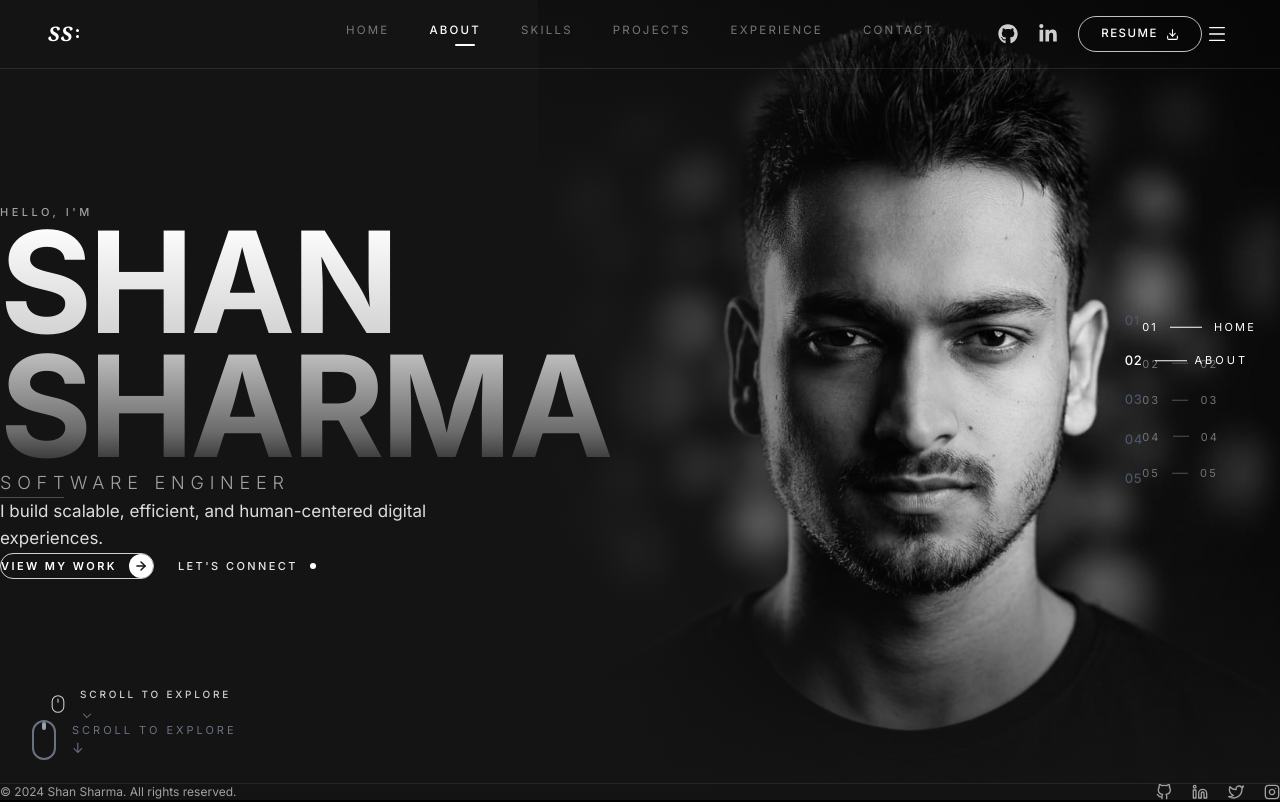
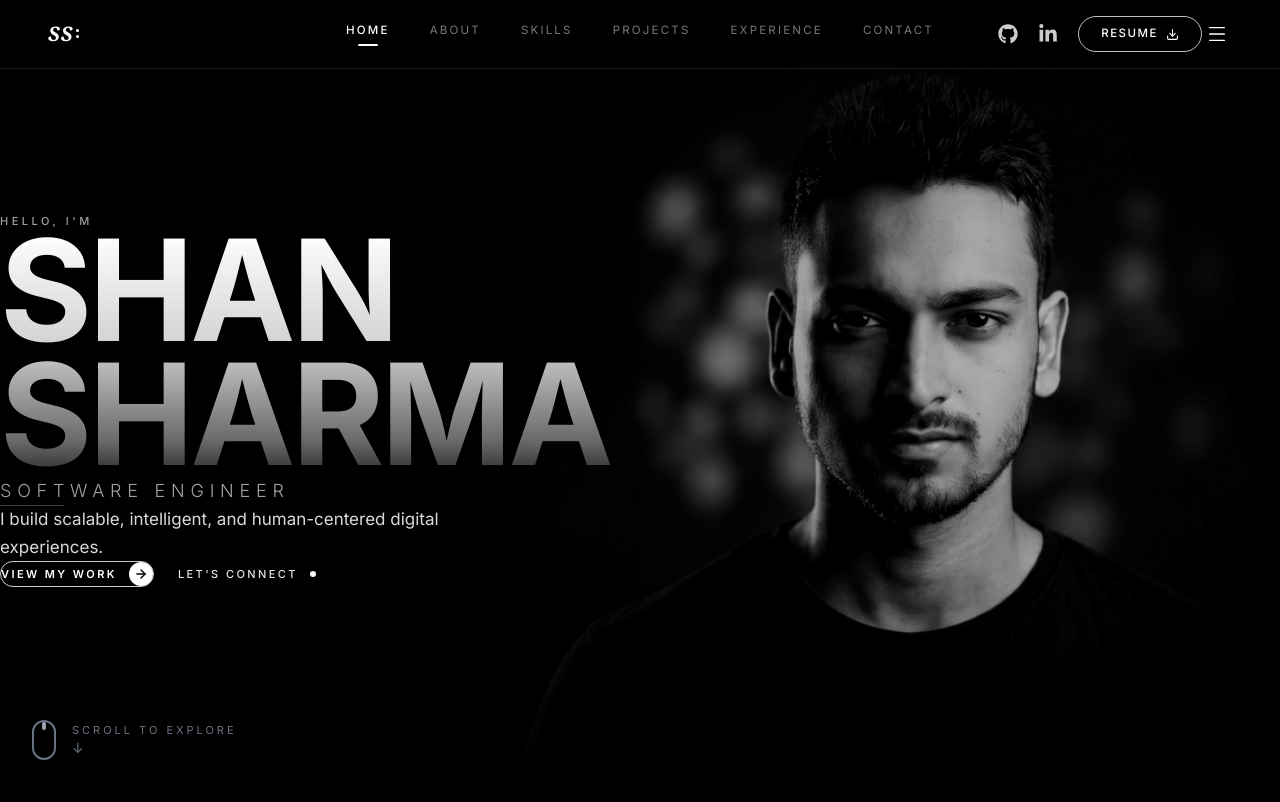
Before and after one commit to shansharma24/portfolio2026, a React (Vite) app: page / in a window 1280 px wide. Shown: the top 802 px of the page. Built offline with nearby package versions, Linux system fonts and the light colour scheme.

Commit message:
background

```diff
--- a/src/App.jsx
+++ b/src/App.jsx
@@ -6,14 +6,12 @@ import Projects from './components/Projects'
 import Experience from './components/Experience'
 import Contact from './components/Contact'
 import Footer from './components/Footer'
-import SidebarNumbers from './components/SidebarNumbers'
 import ScrollIndicator from './components/ScrollIndicator'
 
 export default function App() {
   return (
     <div className="bg-black min-h-screen text-white overflow-x-hidden">
       <Navbar />
-      <SidebarNumbers />
       <ScrollIndicator />
       <main>
         <Hero />
--- a/src/components/Hero.jsx
+++ b/src/components/Hero.jsx
@@ -1,11 +1,6 @@
-"use client";
-
-import { motion } from "framer-motion";
-import { ArrowRight, Mouse, ChevronDown } from "lucide-react";
-import { FiGithub, FiLinkedin, FiTwitter, FiInstagram } from "react-icons/fi";
-import mePortrait from "../assets/shan.jpg";
-
-const SECTIONS = ["01", "02", "03", "04", "05"];
+import { motion } from 'framer-motion'
+import { ArrowRight } from 'lucide-react'
+import bgImage from '../assets/bg.jpg'
 
 const fade = {
   hidden: { opacity: 0, y: 24 },
@@ -14,41 +9,49 @@ const fade = {
     y: 0,
     transition: { duration: 0.9, delay: 0.15 + i * 0.12, ease: [0.22, 1, 0.36, 1] },
   }),
-};
+}
 
 const silverGradient = {
   backgroundImage:
-    "linear-gradient(180deg, #ffffff 0%, #d4d4d4 45%, #6b6b6b 85%, #2a2a2a 100%)",
-  WebkitBackgroundClip: "text",
-  backgroundClip: "text",
-  color: "transparent",
-  WebkitTextFillColor: "transparent",
-};
+    'linear-gradient(180deg, #ffffff 0%, #d4d4d4 45%, #6b6b6b 85%, #2a2a2a 100%)',
+  WebkitBackgroundClip: 'text',
+  backgroundClip: 'text',
+  color: 'transparent',
+  WebkitTextFillColor: 'transparent',
+}
 
 export default function Hero() {
+  const handleScroll = (e, href) => {
+    e.preventDefault()
+    const el = document.querySelector(href)
+    if (el) el.scrollIntoView({ behavior: 'smooth' })
+  }
+
   return (
     <section
-      className="relative flex min-h-screen w-full flex-col overflow-hidden bg-[#141414] text-white"
-      style={{ fontFamily: "Inter, system-ui, sans-serif" }}
+      id="home"
+      className="relative w-full h-screen overflow-hidden bg-black"
     >
-      {/* Portrait */}
+      {/* ── Full-screen background image ── */}
       <motion.div
         initial={{ opacity: 0, scale: 1.05 }}
         animate={{ opacity: 1, scale: 1 }}
         transition={{ duration: 1.4, ease: [0.22, 1, 0.36, 1] }}
-        className="pointer-events-none absolute inset-y-0 right-0 z-0 w-full md:w-[62%] lg:w-[58%]"
+        className="absolute inset-0 z-0"
       >
         <img
-          src={mePortrait}
-          alt="Shan Sharma portrait"
-          className="h-full w-full object-cover object-center md:object-[center_top] grayscale"
+          src={bgImage}
+          alt="Background"
+          className="w-full h-full object-cover object-center"
+          style={{ filter: 'grayscale(100%) contrast(1.1)' }}
         />
-        {/* Left fade into background */}
+
+        {/* Dark overlay so text stays readable */}
         <div
           className="absolute inset-0"
           style={{
             background:
-              "linear-gradient(90deg, #141414 0%, rgba(20,20,20,0.9) 15%, rgba(20,20,20,0.25) 40%, transparent 70%)",
+              'linear-gradient(90deg, rgba(0,0,0,0.85) 0%, rgba(0,0,0,0.6) 40%, rgba(0,0,0,0.3) 70%, rgba(0,0,0,0.15) 100%)',
           }}
         />
         {/* Top + bottom vignette */}
@@ -56,25 +59,32 @@ export default function Hero() {
           className="absolute inset-0"
           style={{
             background:
-              "linear-gradient(180deg, rgba(8,8,8,0.4) 0%, transparent 25%, transparent 70%, #141414 100%)",
+              'linear-gradient(180deg, rgba(0,0,0,0.5) 0%, transparent 25%, transparent 70%, rgba(0,0,0,0.9) 100%)',
           }}
         />
       </motion.div>
 
-      {/* Hero content */}
-      <div className="relative z-10 flex flex-1 items-center px-6 md:px-12">
-        <div className="max-w-2xl pb-24 pt-10 md:pb-32 md:pt-16">
+      {/* ── Text content overlaid on the image ── */}
+      <div className="relative z-10 h-full flex items-center">
+        <div className="max-w-[1400px] mx-auto px-6 lg:px-12 w-full">
+          <div className="max-w-2xl">
             <motion.p
-            custom={0} initial="hidden" animate="show" variants={fade}
-            className="mb-6 text-[11px] font-medium tracking-[0.32em] text-neutral-400"
+              custom={0}
+              initial="hidden"
+              animate="show"
+              variants={fade}
+              className="text-neutral-400 text-[11px] font-medium tracking-[0.32em] uppercase mb-6"
             >
               HELLO, I&apos;M
             </motion.p>
 
             <motion.h1
-            custom={1} initial="hidden" animate="show" variants={fade}
-            className="font-black leading-[0.88] tracking-tight"
-            style={{ ...silverGradient, fontSize: "clamp(3.5rem, 11vw, 9rem)" }}
+              custom={1}
+              initial="hidden"
+              animate="show"
+              variants={fade}
+              className="font-black leading-[0.88] tracking-tight mb-6"
+              style={{ ...silverGradient, fontSize: 'clamp(3.5rem, 11vw, 9rem)' }}
             >
               SHAN
               <br />
@@ -82,35 +92,48 @@ export default function Hero() {
             </motion.h1>
 
             <motion.div
-            custom={2} initial="hidden" animate="show" variants={fade}
-            className="mt-6"
+              custom={2}
+              initial="hidden"
+              animate="show"
+              variants={fade}
             >
-            <p className="text-base font-light tracking-[0.32em] text-neutral-400 md:text-lg">
+              <p className="text-neutral-400 text-base md:text-lg font-light tracking-[0.32em] uppercase">
                 SOFTWARE ENGINEER
               </p>
               <div className="mt-3 h-px w-16 bg-neutral-500/60" />
             </motion.div>
 
             <motion.p
-            custom={3} initial="hidden" animate="show" variants={fade}
-            className="mt-8 max-w-md text-base leading-relaxed text-white/85 md:text-[17px]"
+              custom={3}
+              initial="hidden"
+              animate="show"
+              variants={fade}
+              className="mt-8 text-white/85 text-base md:text-[17px] leading-relaxed max-w-md"
             >
-            I build scalable, efficient, and human-centered digital experiences.
+              I build scalable, intelligent, and human-centered digital experiences.
             </motion.p>
 
             <motion.div
-            custom={4} initial="hidden" animate="show" variants={fade}
+              custom={4}
+              initial="hidden"
+              animate="show"
+              variants={fade}
               className="mt-10 flex flex-wrap items-center gap-6"
             >
-            <button className="group inline-flex items-center gap-3 rounded-full border border-white/80 bg-transparent px-6 py-3.5 text-[11px] font-semibold tracking-[0.22em] text-white transition-all hover:bg-white hover:text-[#141414]">
+              <a
+                href="#projects"
+                onClick={(e) => handleScroll(e, '#projects')}
+                className="group inline-flex items-center gap-3 rounded-full border border-white/80 bg-transparent px-6 py-3.5 text-[11px] font-semibold tracking-[0.22em] text-white transition-all hover:bg-white hover:text-black"
+              >
                 VIEW MY WORK
-              <span className="grid h-6 w-6 place-items-center rounded-full bg-white text-[#141414] transition-transform group-hover:translate-x-1 group-hover:bg-[#141414] group-hover:text-white">
+                <span className="grid h-6 w-6 place-items-center rounded-full bg-white text-black transition-transform group-hover:translate-x-1 group-hover:bg-black group-hover:text-white">
                   <ArrowRight className="h-3.5 w-3.5" strokeWidth={2.5} />
                 </span>
-            </button>
+              </a>
 
               <a
                 href="#contact"
+                onClick={(e) => handleScroll(e, '#contact')}
                 className="group inline-flex items-center gap-3 text-[11px] font-medium tracking-[0.22em] text-white/90 transition-colors hover:text-white"
               >
                 LET&apos;S CONNECT
@@ -119,59 +142,7 @@ export default function Hero() {
             </motion.div>
           </div>
         </div>
-
-      {/* Scroll indicator */}
-      <motion.div
-        initial={{ opacity: 0 }}
-        animate={{ opacity: 1 }}
-        transition={{ delay: 1.2, duration: 0.8 }}
-        className="absolute bottom-20 left-6 z-10 hidden items-center gap-3 md:left-12 md:flex"
-      >
-        <Mouse className="h-5 w-5 text-white/80" strokeWidth={1.25} />
-        <div className="flex flex-col gap-1">
-          <span className="text-[10px] font-medium tracking-[0.28em] text-white/80">
-            SCROLL TO EXPLORE
-          </span>
-          <motion.span
-            animate={{ y: [0, 4, 0] }}
-            transition={{ duration: 1.8, repeat: Infinity, ease: "easeInOut" }}
-          >
-            <ChevronDown className="h-3.5 w-3.5 text-white/60" strokeWidth={1.5} />
-          </motion.span>
       </div>
-      </motion.div>
-
-      {/* Section indicators */}
-      <div className="pointer-events-none absolute right-6 top-1/2 z-20 hidden -translate-y-1/2 flex-col gap-5 lg:flex">
-        {SECTIONS.map((n, i) => {
-          const active = i === 0;
-          return (
-            <div key={n} className="flex items-center gap-3 text-[11px] tracking-[0.2em]">
-              <span className={active ? "text-white" : "text-neutral-500"}>{n}</span>
-              <span className={`h-px ${active ? "w-8 bg-white" : "w-4 bg-neutral-600"}`} />
-              <span className={active ? "text-white" : "text-neutral-500"}>
-                {active ? "HOME" : n}
-              </span>
-            </div>
-          );
-        })}
-      </div>
-
-      {/* Footer */}
-      <footer className="relative z-10 border-t border-neutral-800 bg-[#141414]/70 px-6 py-5 backdrop-blur md:px-12">
-        <div className="flex items-center justify-between">
-          <p className="text-xs text-neutral-400">
-            © 2024 Shan Sharma. All rights reserved.
-          </p>
-          <div className="flex items-center gap-5">
-            {[FiGithub, FiLinkedin, FiTwitter, FiInstagram].map((Icon, i) => (
-              <a key={i} href="#" className="text-neutral-400 transition-colors hover:text-white">
-                <Icon className="h-4 w-4" />
-              </a>
-            ))}
-          </div>
-        </div>
-      </footer>
     </section>
-  );
+  )
 }
--- a/src/components/SidebarNumbers.jsx
+++ /dev/null
@@ -1,75 +0,0 @@
-import { useState, useEffect } from 'react'
-import { motion } from 'framer-motion'
-
-const sections = [
-  { id: 'home', number: '01', label: 'HOME' },
-  { id: 'about', number: '02', label: 'ABOUT' },
-  { id: 'skills', number: '03', label: 'SKILLS' },
-  { id: 'projects', number: '04', label: 'PROJECTS' },
-  { id: 'experience', number: '05', label: 'EXPERIENCE' },
-]
-
-export default function SidebarNumbers() {
-  const [activeSection, setActiveSection] = useState('home')
-
-  useEffect(() => {
-    const sectionElements = document.querySelectorAll('section[id]')
-    const observer = new IntersectionObserver(
-      (entries) => {
-        entries.forEach((entry) => {
-          if (entry.isIntersecting) {
-            setActiveSection(entry.target.id)
-          }
-        })
-      },
-      { threshold: 0.3 }
-    )
-
-    sectionElements.forEach((section) => observer.observe(section))
-    return () => observer.disconnect()
-  }, [])
-
-  return (
-    <motion.div
-      initial={{ opacity: 0, x: 20 }}
-      animate={{ opacity: 1, x: 0 }}
-      transition={{ duration: 0.8, delay: 1.5 }}
-      className="fixed right-8 top-1/2 -translate-y-1/2 z-40 hidden lg:flex flex-col gap-5"
-    >
-      {sections.map((section) => {
-        const isActive = activeSection === section.id
-        return (
-          <a
-            key={section.id}
-            href={`#${section.id}`}
-            onClick={(e) => {
-              e.preventDefault()
-              document.getElementById(section.id)?.scrollIntoView({ behavior: 'smooth' })
-            }}
-            className={`flex items-center gap-3 transition-all duration-300 group ${
-              isActive ? 'text-white' : 'text-gray-600 hover:text-gray-400'
-            }`}
-          >
-            <span className="text-[13px] tracking-wider font-medium">
-              {section.number}
-            </span>
-            {isActive && (
-              <motion.span
-                layoutId="sidebar-indicator"
-                className="flex items-center gap-2"
-                initial={{ opacity: 0, width: 0 }}
-                animate={{ opacity: 1, width: 'auto' }}
-                transition={{ duration: 0.3 }}
-              >
-                <span className="w-8 h-[1px] bg-white" />
-                <span className="text-[11px] tracking-[3px] uppercase">
-                  {section.label}
-                </span>
-              </motion.span>
-            )}
-          </a>
-        )
-      })}
-    </motion.div>
-  )
-}
```
Lines whose indentation alone changed are shown as unchanged.
